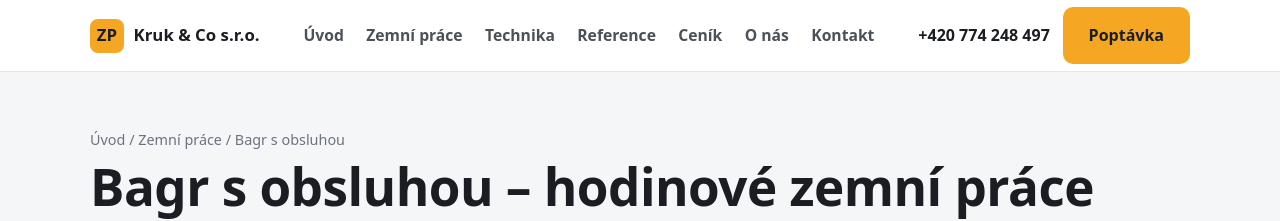
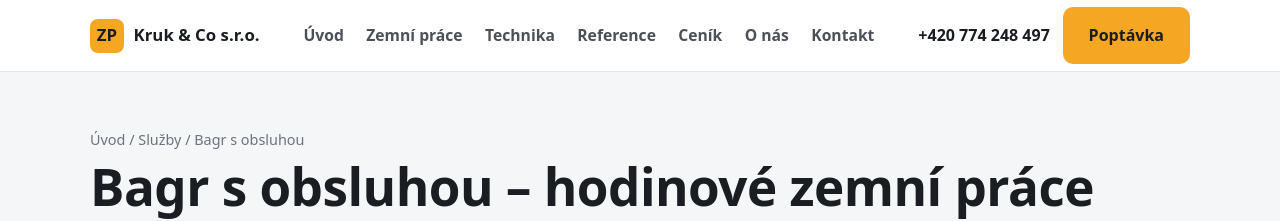
Before and after one commit to Foxxikk/zemni-prace-web, a Next.js app: page /sluzby/bagr-s-obsluhou in a window 1280 px wide. Shown: the top 221 px of the page. Built offline with nearby package versions, Linux system fonts and the light colour scheme; no server answers.

Commit message:
fix(seo): drobeckova navigace sluzeb odpovida URL hierarchii

```diff
--- a/app/sluzby/[sluzba]/page.jsx
+++ b/app/sluzby/[sluzba]/page.jsx
@@ -69,7 +69,7 @@ export default async function SluzbaPage({ params }) {
       <div className="page-head">
         <div className="container">
           <Breadcrumbs
-            items={[{ name: "Zemní práce", href: "/zemni-prace" }, { name: s.title }]}
+            items={[{ name: "Služby", href: "/sluzby" }, { name: s.title }]}
           />
           <h1>{s.h1}</h1>
           <p className="lead">{s.intro}</p>
```
